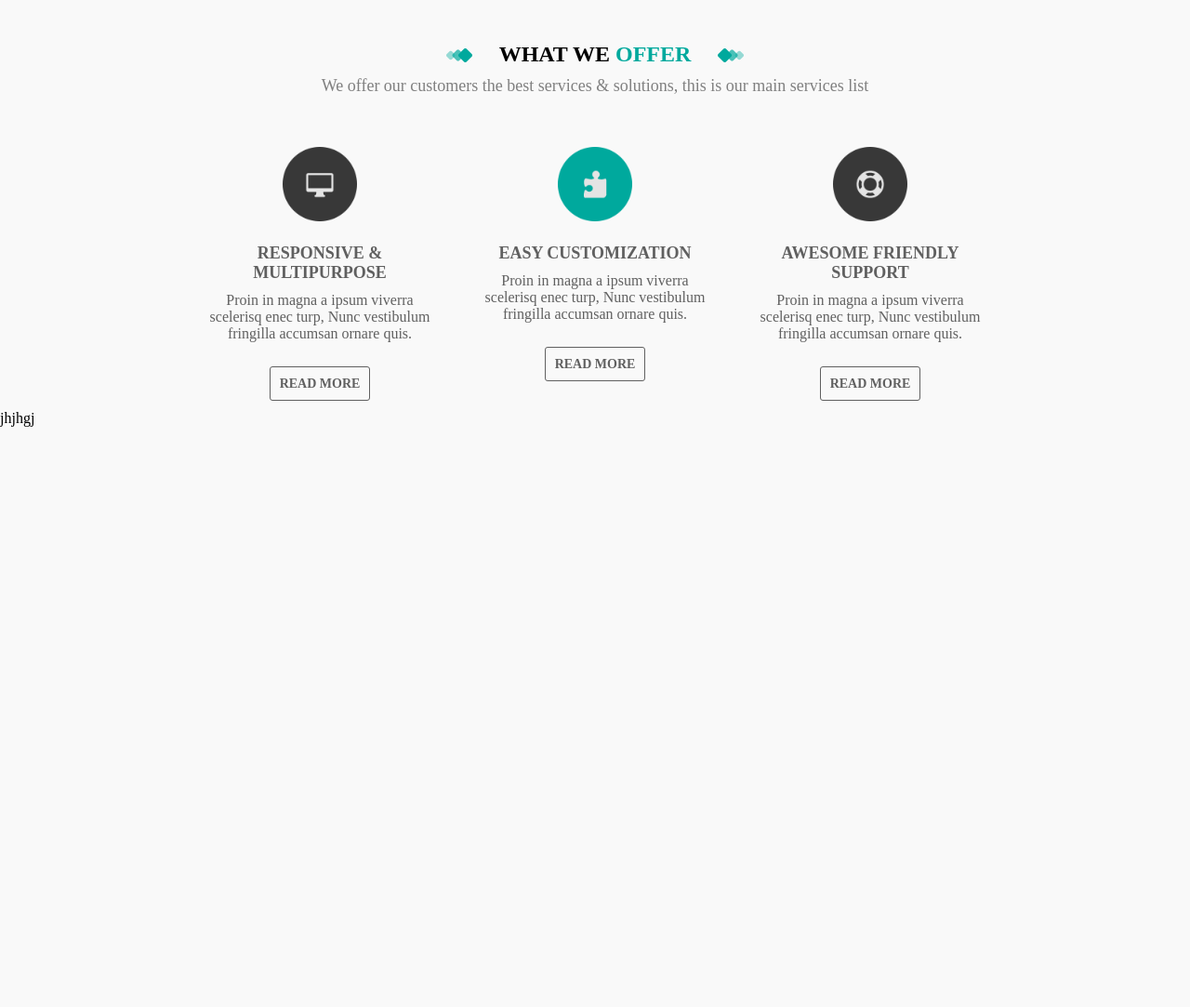
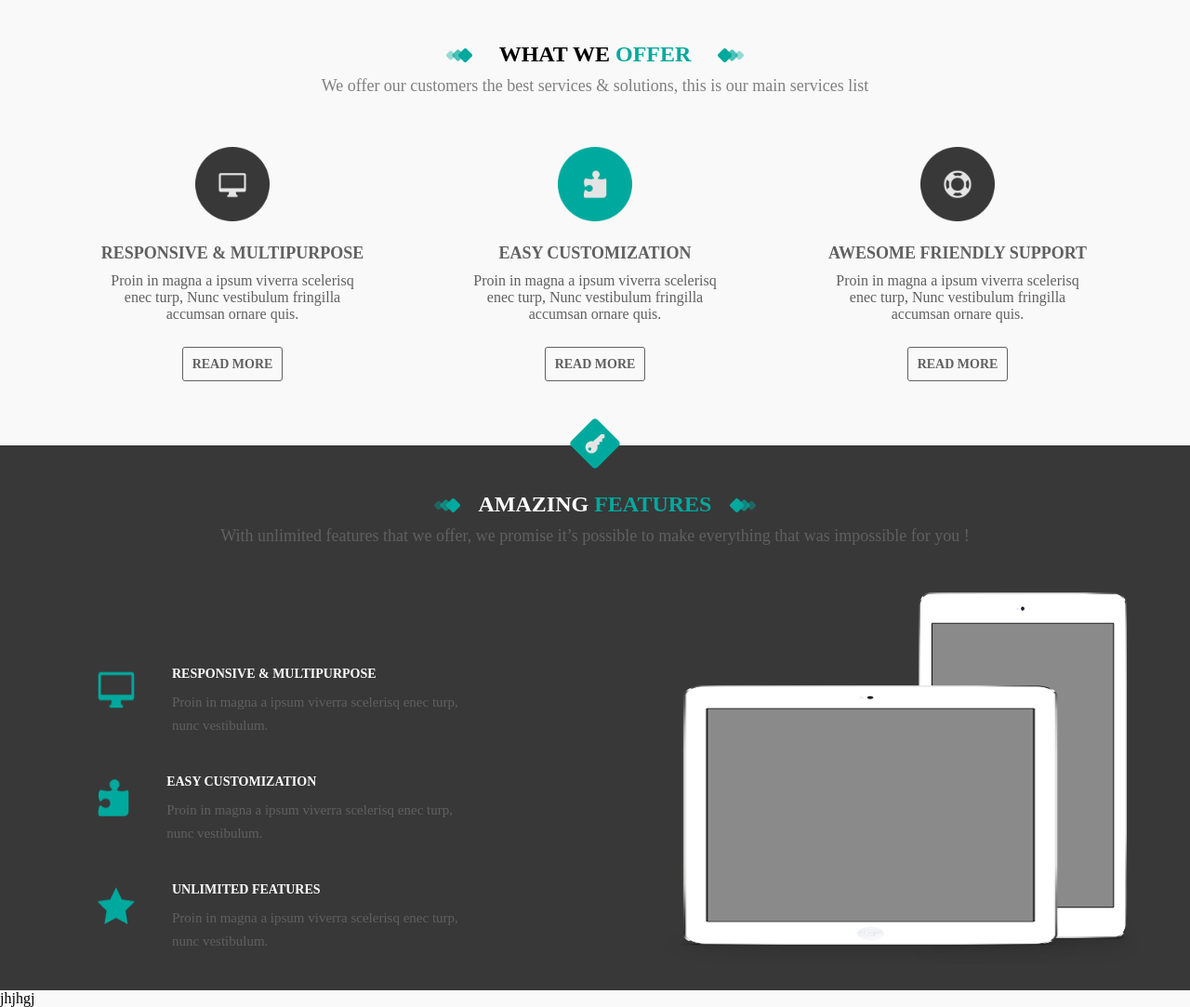
Before and after one commit to BrikBazyko/STARTUPRR, a website: page index.html in a window 1280 px wide. Shown: the part 740-1823 px from the top of the page at 93% size. Before the commit the page ends 1199 px from the top, so only its background shows below. Drawn offline with Linux system fonts and the light colour scheme.

Commit message:
add block. 02.09.19

```diff
--- a/index.html
+++ b/index.html
@@ -46,11 +46,11 @@
     </div>
   </div>
   <div class="gallery">
+    <div class="container">
       <div class="gallery__title">
         <h2 class="title title--gallery">what we <span class="color"> offer</span></h2>
         <p class="text text--gallery"> We offer our customers the best services & solutions, this is our main services list</p>
       </div>
-
       <div class="gallery__list">
         <div class="gallery__list--item">
           <img src="img/multipurpose.png" alt="multipurpose"   width="80" height="80" class="gallery__list--img">
@@ -58,14 +58,12 @@
           <p class="text text--gallery__list">Proin in magna a ipsum viverra scelerisq enec turp, Nunc vestibulum fringilla accumsan ornare quis. </p>
           <a class="btn btn--gallery__list" href="#">READ MORE</a>
         </div>
-
         <div class="gallery__list--item">
           <img src="img/customization.png" alt="customization"width="80" height="80" class="gallery__list--img" >
           <h3 class="title title--gallery__list" >easy customization</h3>
           <p class="text text--gallery__list">Proin in magna a ipsum viverra scelerisq enec turp, Nunc vestibulum fringilla accumsan ornare quis.</p>
           <a class="btn btn--gallery__list" href="#">READ MORE</a>
         </div>
-
         <div class="gallery__list--item">
           <img src="img/awesome.png" alt="awesome" width="80" height="80" class="gallery__list--img">
           <h3 class="title title--gallery__list"> awesome friendly support</h3>
@@ -73,6 +71,46 @@
           <a class="btn btn--gallery__list" href="#">READ MORE</a>
         </div>
       </div>
+    </div>
+  </div>
+<div class="section-icon">
+ <img src="img/section-icon.png" alt="section-icon" class="section-icon--img"></div>
+  <div class="blog">
+    <div class="container">
+      <div class="blog__title">
+        <h2 class="title title--blog">amazing <span class="color">features </span> </h2>
+        <p class="text text--blog">With unlimited features that we offer, we promise it’s possible to make everything that was impossible for you !</p>
+      </div>
+      <div class="blog__info">
+        <div class="blog__details">
+          <div class="blog__details--item">
+            <img src="img/icon-comp.png" alt="Computer" height="40px" width="40px" class="blog__img">
+            <div class="blog__details--caption">
+              <h4 class="title title--blog__details">responsive & multipurpose</h4>
+              <p class="text text--blog__details">Proin in magna a ipsum viverra scelerisq enec turp, nunc vestibulum.</p></div>
+            </div>
+            <div class="blog__details--item">
+              <img src="img/icon-card.png" alt="Card" height="40px" width="40px" class="blog__img">
+              <div class="blog__details--caption">
+                <h4 class="title title--blog__details">easy customization </h4>
+                <p class="text text--blog__details">Proin in magna a ipsum viverra scelerisq enec turp, nunc vestibulum. </p>
+              </div>
+            </div>
+            <div class="blog__details--item">
+              <img src="img/icon-star.png" alt="Star" height="40px" width="40px" class="blog__img">
+              <div class="blog__details--caption">
+                <h4 class="title title--blog__details">unlimited features</h4>
+                <p class="text text--blog__details">Proin in magna a ipsum viverra scelerisq enec turp, nunc vestibulum.</p>
+              </div>
+            </div>
+          </div>
+          <div class="blog__details--image">
+            <img src="img/mockup2.png" alt="mockup1" width="450px" height="300px" class="blog__details--first">
+            <img src="img/mockup2.png" alt="mockup2" width="250px" height="400px"class="blog__details--second">
+          </div>
+        </div>
+      </div>
+
 
     </div>
   </div>
--- /dev/null
+++ b/scss/b/_btn.scss
@@ -0,0 +1,14 @@
+.btn{
+  &:hover{
+    color: #00a99d;
+  }
+  &--gallery__list{
+    text-decoration: none;
+    padding: 10px;
+    border: 1px solid #606060;
+    font-weight: bold;
+    border-radius: 3px;
+    font-size: 14px;
+    color: #606060;
+  }
+}
--- /dev/null
+++ b/scss/b/_gallery.scss
@@ -0,0 +1,24 @@
+.gallery{
+  margin-top: 80px;
+  background: #f9f9f9;
+  margin-bottom: 30px;
+  &__title{
+    display: flex;
+    flex-direction: column;
+    align-items: center;
+    margin-bottom: 35px;
+  }
+}
+.gallery__list{
+  display: flex;
+  justify-content: space-around;
+  text-align: center;
+  &--item{
+    padding: 10px;
+    margin: 10px;
+    flex-basis: 25%;
+  }
+  &--img{
+    margin-bottom: 20px;
+  }
+}
--- a/scss/b/_text.scss
+++ b/scss/b/_text.scss
@@ -11,4 +11,13 @@
     content: "S";
     color: #5ea79c;
   }
+  &--gallery{
+    color: gray;
+    margin-top: 10px;
+  }
+  &--gallery__list{
+    font-size: 16px;
+    color: #606060;
+    margin-bottom: 35px;
+  }
 }
--- a/scss/b/_titles.scss
+++ b/scss/b/_titles.scss
@@ -4,5 +4,32 @@
     margin-top: 50px;
     position: relative;
   }
-
+  &--gallery{
+    text-transform: uppercase;
+    position: relative;
+  }
+  &--gallery__list{
+    text-transform: uppercase;
+    font-size: 18px;
+    color: #606060;
+    margin-bottom: 10px;
+  }
+  &--gallery::before{
+    content: "";
+    background: url(../img/left-shapes.png) no-repeat;
+    position: absolute;
+    width: 28px;
+    height: 20px;
+    right: 235px;
+    bottom: 0px;
+  }
+  &--gallery::after{
+    content: "";
+    background: url(../img/right-shapes.png) no-repeat;
+    position: absolute;
+    width: 28px;
+    height: 20px;
+    left: 235px;
+    bottom: 0px;
+  }
 }
--- a/scss/base.scss
+++ b/scss/base.scss
@@ -25,7 +25,6 @@
   padding: 0;
   margin: 0;
 }
-
 h1{
   color: #3b3b3b;
   text-transform: uppercase;
@@ -39,4 +38,13 @@ h1{
 a{
   text-decoration: none;
   color: #606060;
+  &:hover{
+    color: #00a99d;
+  }
 }
+body{
+  background: #f9f9f9;
+}
+.color{
+  color: #00a99d;
+}
--- a/scss/style.scss
+++ b/scss/style.scss
@@ -5,86 +5,89 @@
 @import "b/text";
 @import "b/menu";
 @import "b/header";
+@import "b/gallery";
+@import "b/btn";
 
-body{
-  background: #f9f9f9;
+.blog{
+  background: #383838;
+
 }
-.gallery{
-  margin-top: 80px;
-  background: #f9f9f9;
+.blog__title{
+  display: flex;
+  align-items:center;
+  flex-direction: column;
+  margin-bottom: 50px;
 }
-.title--gallery{
+.title--blog{
   text-transform: uppercase;
+  color: white;
+  margin-bottom: 10px;
+  margin-top: 50px;
   position: relative;
 }
-.title--gallery::before{
+.title--blog::before{
   content: "";
   background: url(../img/left-shapes.png) no-repeat;
   position: absolute;
   width: 28px;
   height: 20px;
-  right: 235px;
+  right: 270px;
   bottom: 0px;
 }
-.title--gallery::after{
+.section-icon{
+  display: flex;
+  justify-content: center;
+  margin-bottom: -25px;
+}
+.section-icon--img{
+  z-index: 1;
+}
+.title--blog::after{
   content: "";
   background: url(../img/right-shapes.png) no-repeat;
   position: absolute;
   width: 28px;
   height: 20px;
-  left: 235px;
+  left: 270px;
   bottom: 0px;
 }
+.text--blog{
+  color: #606060;
+}
+.blog__info{
+  display: flex;
+  justify-content: space-between;
 
-.color{
-  color: #00a99d;
 }
-.gallery__title{
+.blog__details--item{
   display: flex;
-  flex-direction: column;
-  align-items: center;
-  margin-bottom: 35px;
+  width: 400px;
+  margin-bottom: 40px;
 }
-.text--gallery{
-  color: gray;
-  margin-top: 10px;
+.blog__img{
+  margin-right: 40px;
+  margin-top: 5px;
 }
-.gallery__list--item{
-  padding: 10px;
-  margin: 10px;
-  flex-basis: 20%;
-}
-.title--gallery__list{
+.title--blog__details{
   text-transform: uppercase;
-  font-size: 18px;
-  color: #606060;
+  color: white;
+  font-size: 14px;
   margin-bottom: 10px;
 }
-.gallery__list{
-  display: flex;
-  justify-content: center;
-  text-align: center;
+.blog__details{
+  max-width: 400px;
+  margin-top: 80px;
+  margin-left: 50px;
 }
-.btn--gallery__list{
-  text-decoration: none;
-  padding: 10px;
-  border: 1px solid #606060;
-  font-weight: bold;
-  border-radius: 3px;
-  font-size: 14px;
+.text--blog__details{
+  font-size: 15px;
   color: #606060;
+  line-height: 25px;
 }
-.text--gallery__list{
-  font-size: 16px;
-  color: #606060;
-  margin-bottom: 35px;
+.blog__details--image IMG {
+  position: relative;
 }
-.btn:hover{
-  color: #00a99d;
+.blog__details--first{
+  z-index: 1;
+  left: 190px;
 }
-.gallery__list--img{
-  margin-bottom: 20px;
-}
-a:hover{
-  color: #00a99d;
-}
```
Also changed, not shown: css/style.css, img/icon-card.png (added), img/icon-comp.png (added), img/icon-star.png (added), img/mockup1.png (added), img/mockup2.png (added), img/section-icon.png (added). Lines whose indentation alone changed are shown as unchanged.
